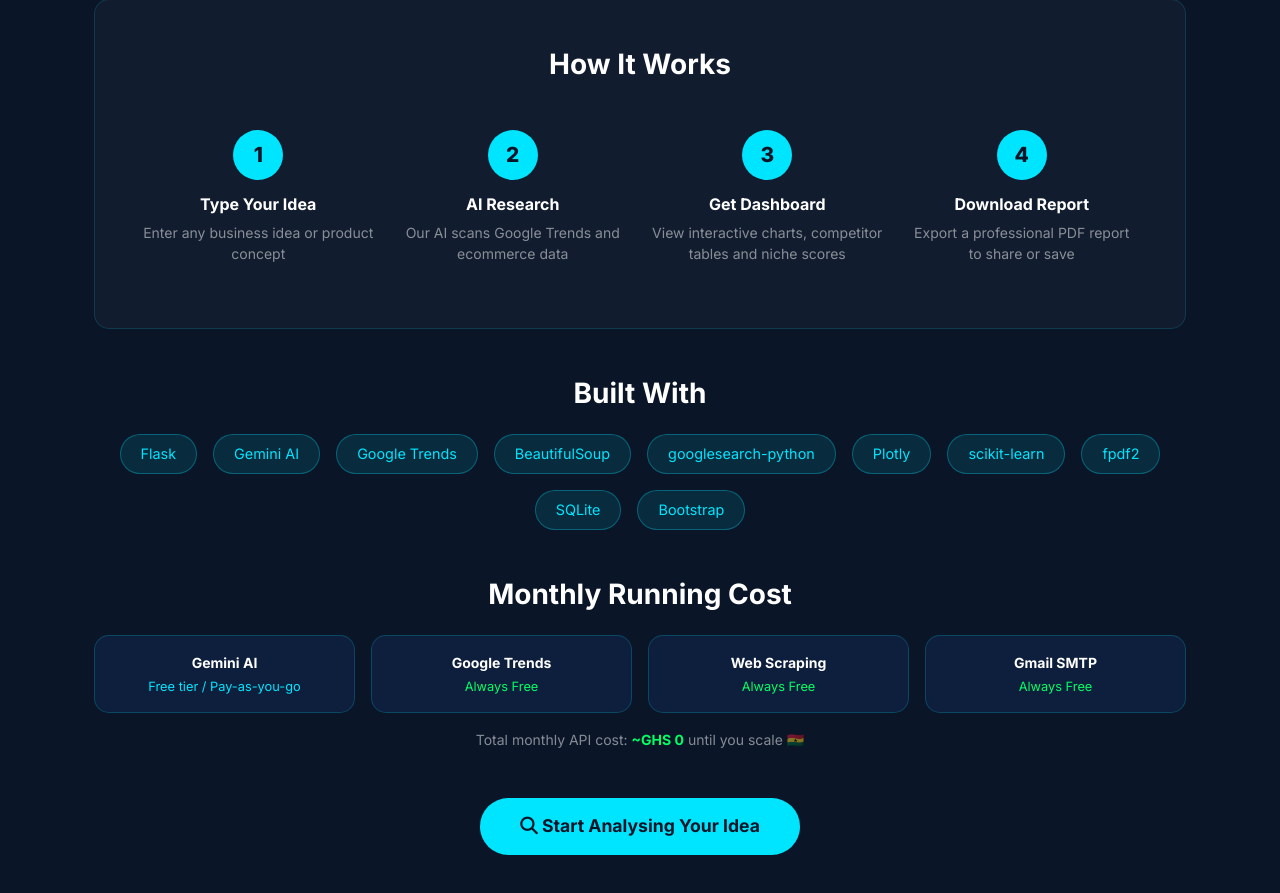
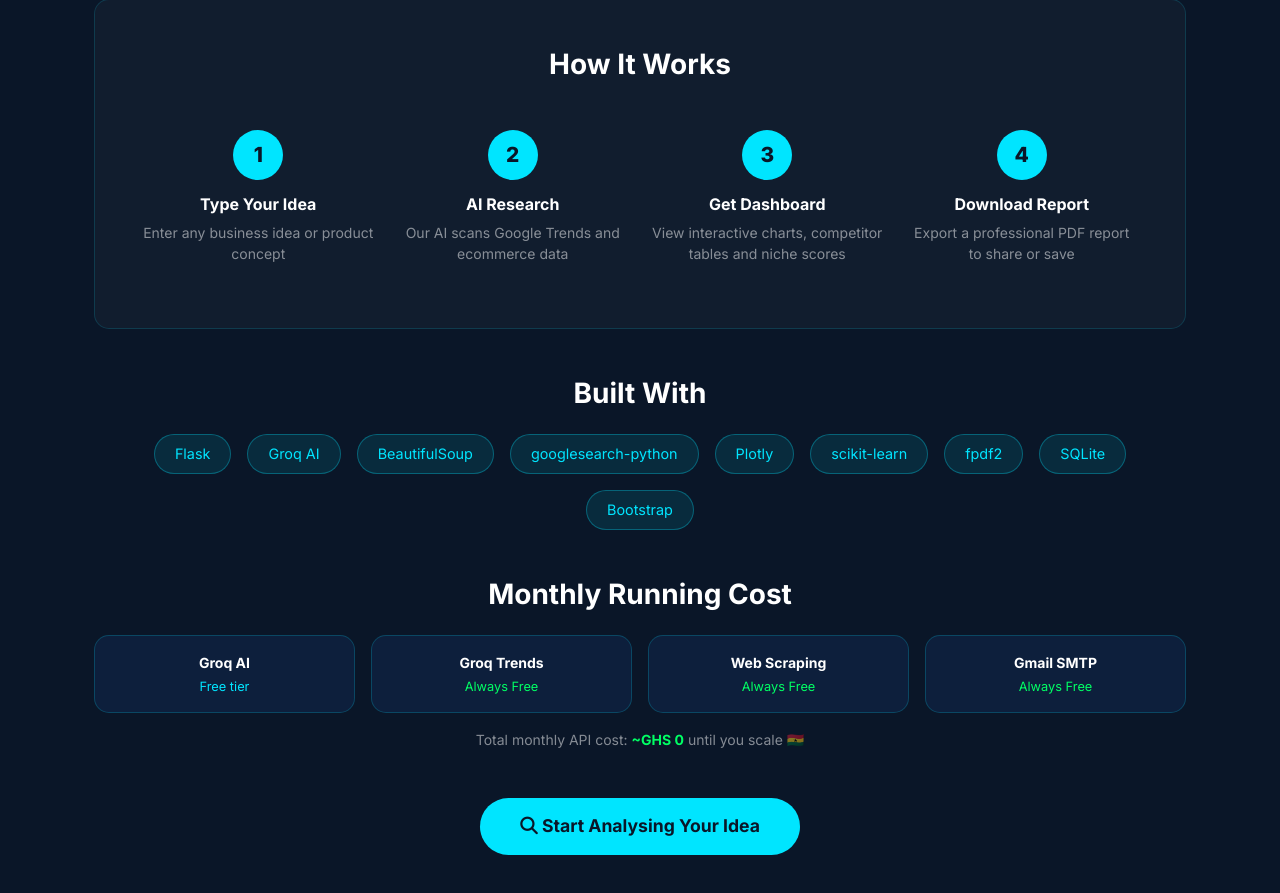
Before and after one commit to eugene234466/MarketMindAI, a Flask app: page /about in a window 1280 px wide. Shown: the part 947-1840 px from the top of the page. Run offline with Flask 3, Linux system fonts and the light colour scheme; some libraries are stand-ins or nearby versions.

Commit message:
Update about.html

```diff
--- a/app/templates/about.html
+++ b/app/templates/about.html
@@ -80,8 +80,7 @@ SerpAPI removed from tech stack
         <div class="d-flex flex-wrap justify-content-center gap-3">
             {% for tech in [
                 "Flask",
-                "Gemini AI",
-                "Google Trends",
+                "Groq AI",
                 "BeautifulSoup",
                 "googlesearch-python",
                 "Plotly",
@@ -106,8 +105,8 @@ SerpAPI removed from tech stack
         <h3 class="text-white mb-4">Monthly Running Cost</h3>
         <div class="row g-3 justify-content-center">
             {% for item in [
-                ("Gemini AI",             "Free tier / Pay-as-you-go", "00e5ff"),
-                ("Google Trends",         "Always Free",               "00ff64"),
+                ("Groq AI",             "Free tier", "00e5ff"),
+                ("Groq Trends",         "Always Free",               "00ff64"),
                 ("Web Scraping",          "Always Free",               "00ff64"),
                 ("Gmail SMTP",            "Always Free",               "00ff64")
             ] %}
```
